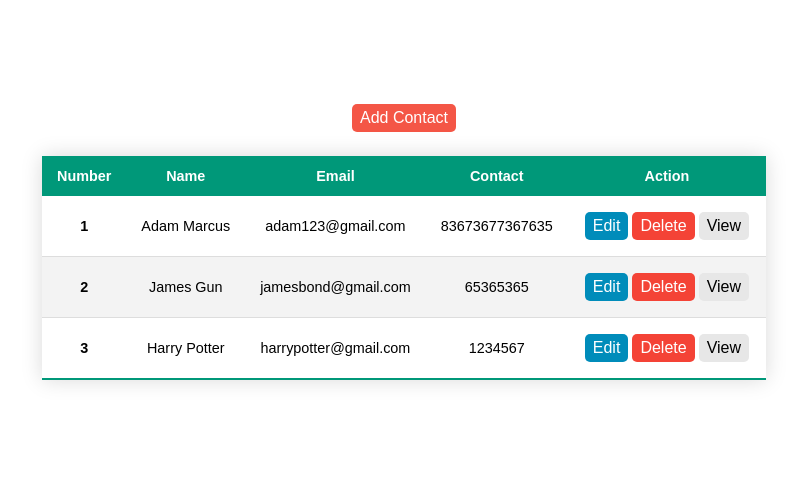
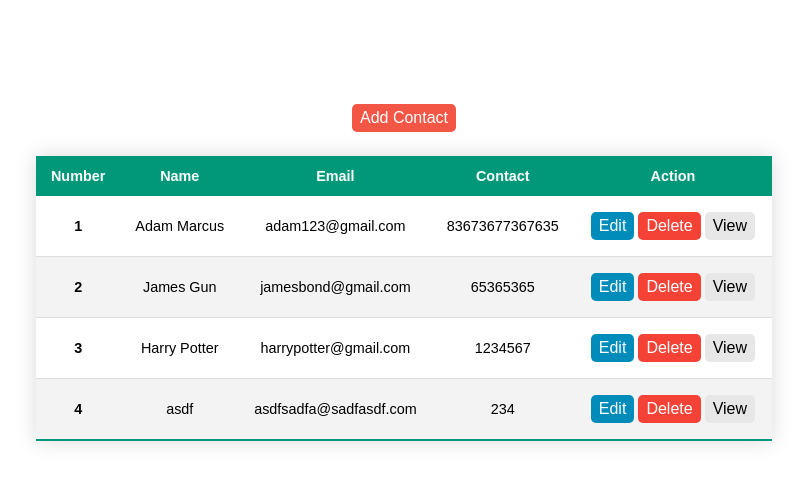
Before and after one commit to bbilginerdem/rtk-crud, a React (Create React App) app: page / in a window 1280 px wide. Shown: the top 484 px of the page, without its empty margins (236-1043 px from the left). Built offline with nearby package versions, Linux system fonts and the light colour scheme; data requests are answered from the project's data file.

Commit message:
handled click buttons and added a db.json a new contact for testing

```diff
--- a/db.json
+++ b/db.json
@@ -17,6 +17,12 @@
       "email": "harrypotter@gmail.com",
       "contact": "1234567",
       "id": 6
+    },
+    {
+      "name": "asdf",
+      "email": "asdfsadfa@sadfasdf.com",
+      "contact": "234",
+      "id": 7
     }
   ]
 }
--- a/src/pages/AddEdit.tsx
+++ b/src/pages/AddEdit.tsx
@@ -2,6 +2,7 @@ import React, { useState, useEffect } from 'react'
 import { useParams, useNavigate } from 'react-router-dom'
 import { toast } from 'react-toastify'
 import "./AddEdit.css"
+import { useAddContactMutation } from '../services/contactsApi'
 
 const initialState = {
   name: "",
@@ -11,11 +12,24 @@ const initialState = {
 
 const AddEdit = () => {
   const [formValue, setFormValue] = useState(initialState)
+  const [addContact] = useAddContactMutation()
   const { name, email, contact } = formValue
   const navigate = useNavigate()
 
-  const handleInputChange = (e: any) => { }
-  const handleSubmit = (e: any) => { }
+  const handleInputChange = (e: any) => {
+    let { name, value } = e.target
+    setFormValue({ ...formValue, [name]: value })
+  }
+  const handleSubmit = async (e: any) => {
+    e.preventDefault()
+    if (!name && !email && !contact) {
+      toast.error("Please fill all the fields!")
+    } else {
+      await addContact(formValue)
+      navigate("/")
+      toast.success("Contact Added Successfully!")
+    }
+  }
 
   return (
     <div style={{ marginTop: "100px" }}>
```
Lines whose indentation alone changed are shown as unchanged.
